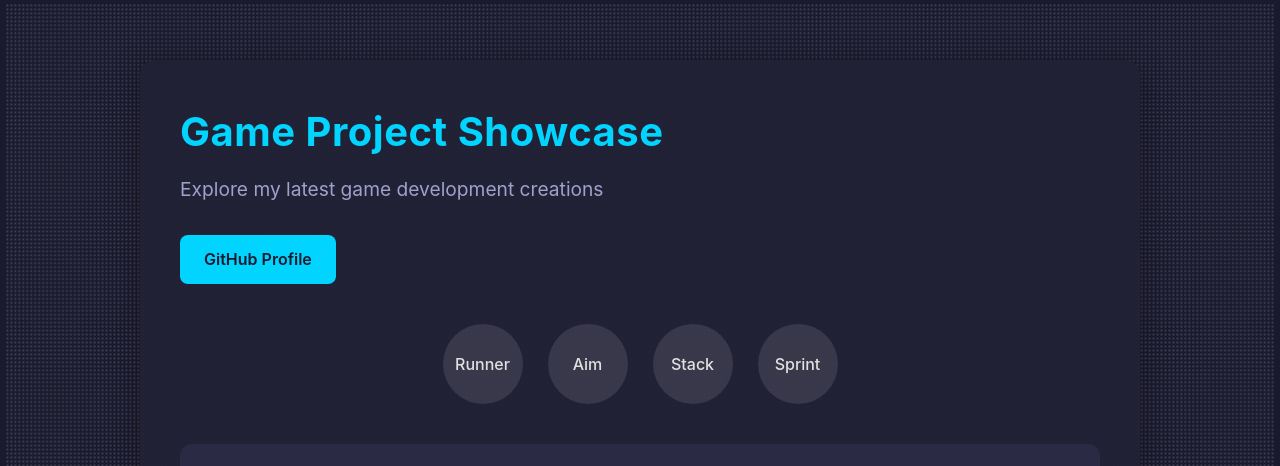
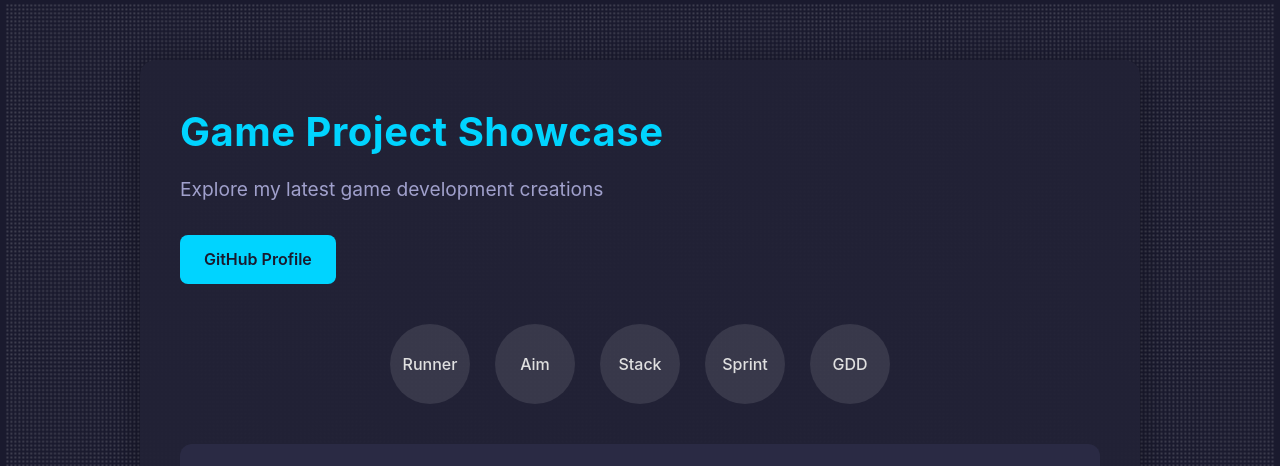
Before and after one commit to ravisairockey/Game-Proto, a plain HTML site: page index.html in a window 1280 px wide. Shown: the top 466 px of the page. Drawn offline with Linux system fonts and the light colour scheme.

Commit message:
Update index.html

```diff
--- a/index.html
+++ b/index.html
@@ -310,6 +310,7 @@
             <a href="https://ravisairockey.github.io/Aim-Trainer.github.io/" target="_blank" class="game-icon">Aim</a>
             <a href="https://ravisairockey.github.io/stack-game.github.io/" target="_blank" class="game-icon">Stack</a>
             <a href="https://ravisairockey.github.io/sprit.rsv.github.io/" target="_blank" class="game-icon">Sprint</a>
+            <a href="https://ravisairockey.github.io/BloodRush-Gdd/" target="_blank" class="game-icon">GDD</a>
         </div>
 
         <div class="project">
```
